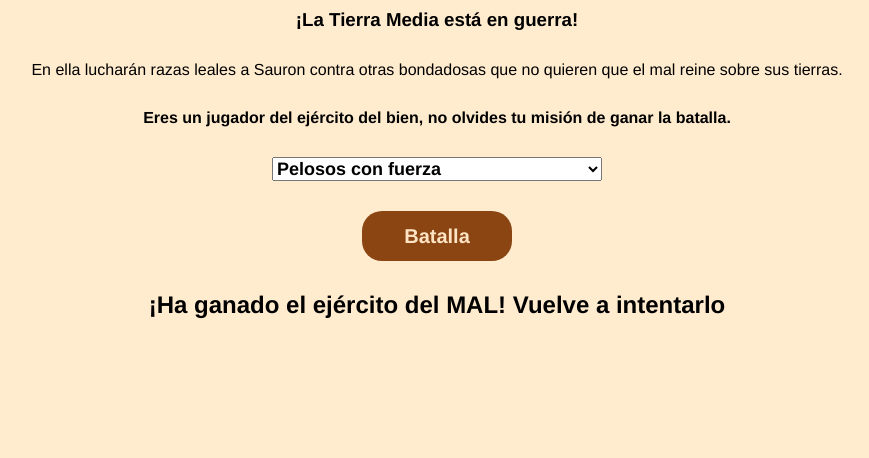
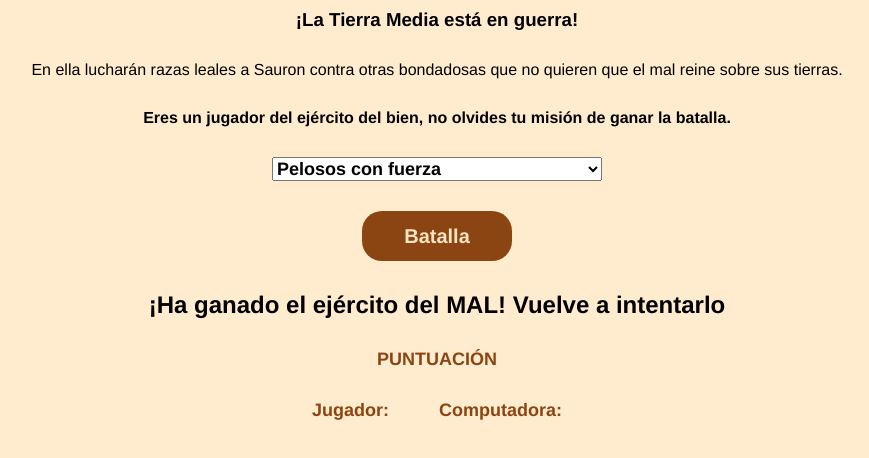
Before and after one commit to CeciPeriquet/the-rings-of-power, a plain HTML site: page index.html in a window 1280 px wide. Both pictures are taken after a click on the button "Batalla". Shown: the part 108-566 px from the top of the page, without its empty margins (203-1072 px from the left). Drawn offline with Linux system fonts and the light colour scheme.

Commit message:
Try b onus

```diff
--- a/css/main.css
+++ b/css/main.css
@@ -2,6 +2,7 @@
     margin: 0;
     padding: 0;
     font-family:'Franklin Gothic Medium', 'Arial Narrow', Arial, sans-serif;
+    list-style: none;
 }
 .main {
     padding-top: 50px;
@@ -40,3 +41,18 @@
     color: bisque;
     border-radius: 20px;
 }
+.points {
+    display: flex;
+    flex-direction: column;
+    gap: 30px;
+    font-size: 18px;
+    font-weight: bold;
+    color: saddlebrown;;
+}
+
+.result-list{
+    display: flex;
+    justify-content: center;
+    align-items: center;
+    gap: 50px;
+}
--- a/index.html
+++ b/index.html
@@ -29,6 +29,13 @@
       </select>
       <button class="battle-start">Batalla</button>
       <h2 class="battle-result">¡Comienza la batalla!</h2>
+      <div class="points">
+        <p>PUNTUACIÓN</p>
+        <ul class="result-list">
+          <li class="human-fighter">Jugador:</li>
+          <li class="computer-fighter">Computadora:</li>
+        </ul>
+      </div>
     </main>
 
     <script src="./js/main.js"></script>
--- a/js/main.js
+++ b/js/main.js
@@ -3,38 +3,70 @@
 const chosenFighter = document.querySelector('.battle-fighter');
 const startButton = document.querySelector('.battle-start');
 const battleResult = document.querySelector('.battle-result');
+let result = "";
+const humanFighter = document.querySelector('.human-fighter');
+const computerFighter = document.querySelector('.computer-fighter');
+let resultValue = "";
+
 
 function getRandomNumber(max) {
     return Math.ceil(Math.random() * max);
   }
 
-  function getValues (){
+
+function getPoints(){
+let sumResult= "";
+    function sum (){
+        sumResult = parseInt(resultValue) + 1;
+        return sumResult;
+    }
+    let suma = sumResult;
+
+    if (resultValue === 1){
+        computerFighter.innerHTML += suma;
+            console.log('funciona 1')
+
+    } else if (resultValue === 2){
+        console.log('funciona 2')
+        humanFighter.innerHTML += suma;
+    } else if (resultValue === 3){
+        console.log('funciona 3')
+    }
+}
+
+function getValues (){
     const fighterValue = parseInt(chosenFighter.value);
     console.log(fighterValue);
     const computerValue = getRandomNumber(6);
     console.log(computerValue);
     if (fighterValue < computerValue) {
         const result1 = '¡Ha ganado el ejército del MAL! Vuelve a intentarlo';
-        battleResult.innerHTML = result1;
+        result = result1;
+        resultValue = 1;
 
     } else if (fighterValue > computerValue) {
         const result2 = '¡Ha ganado el ejército del BIEN! ¡Enhorabuena!';
-        battleResult.innerHTML = result2;
+        result = result2;
+        resultValue = 2;
 
     } else if (fighterValue === computerValue) {
         const result3 = '¡EMPATE!';
-        battleResult.innerHTML = result3;
+        result = result3;
+        resultValue = 3;
+
     }
+    battleResult.innerHTML = result;
+    console.log(result);
+
+     getPoints(result);
+
 }
+
+
 
 
 function handleClick (){
     getValues();
-
 }
 
-/* battleResult.innerHTML = 'holi'; */
-
-
-
 startButton.addEventListener('click', handleClick);
```
